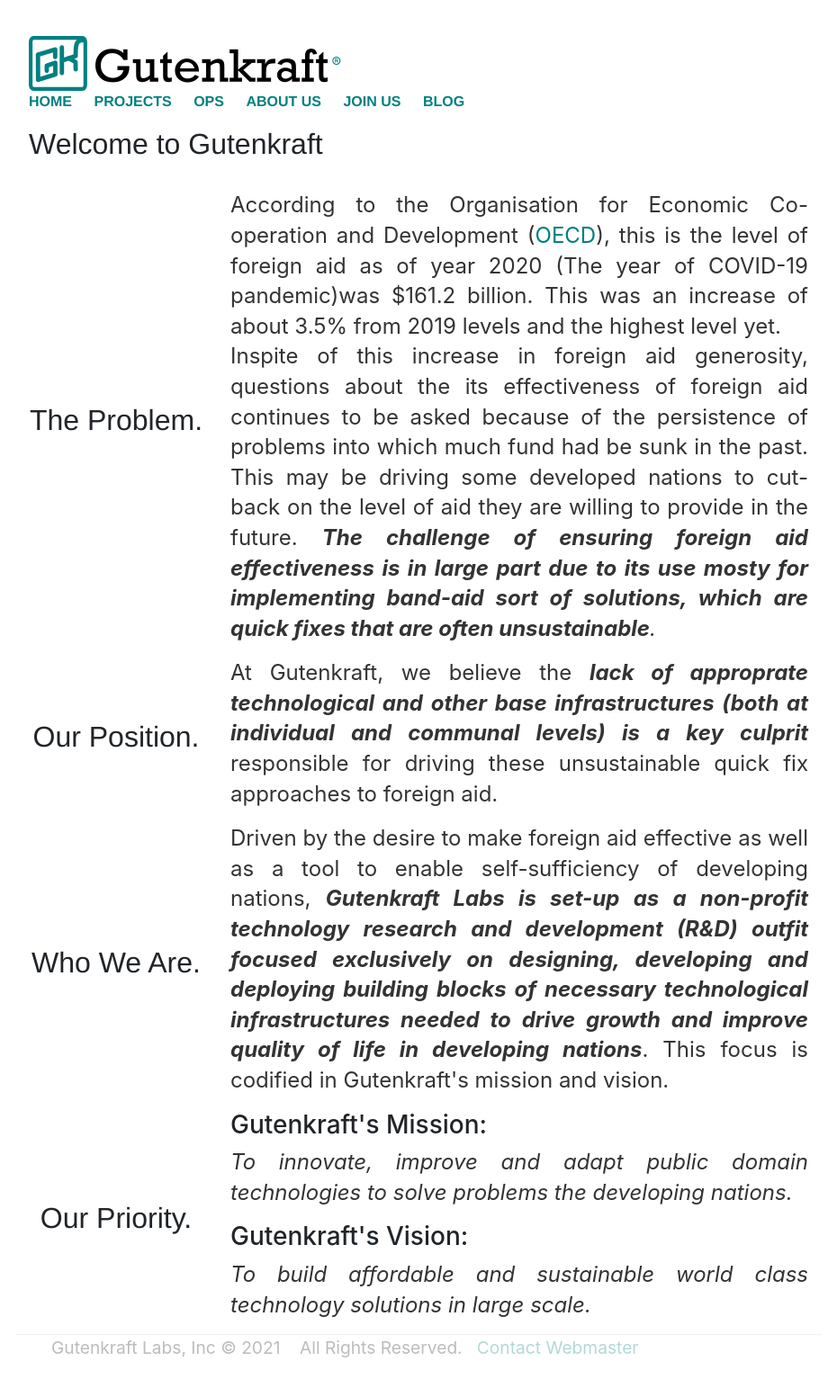
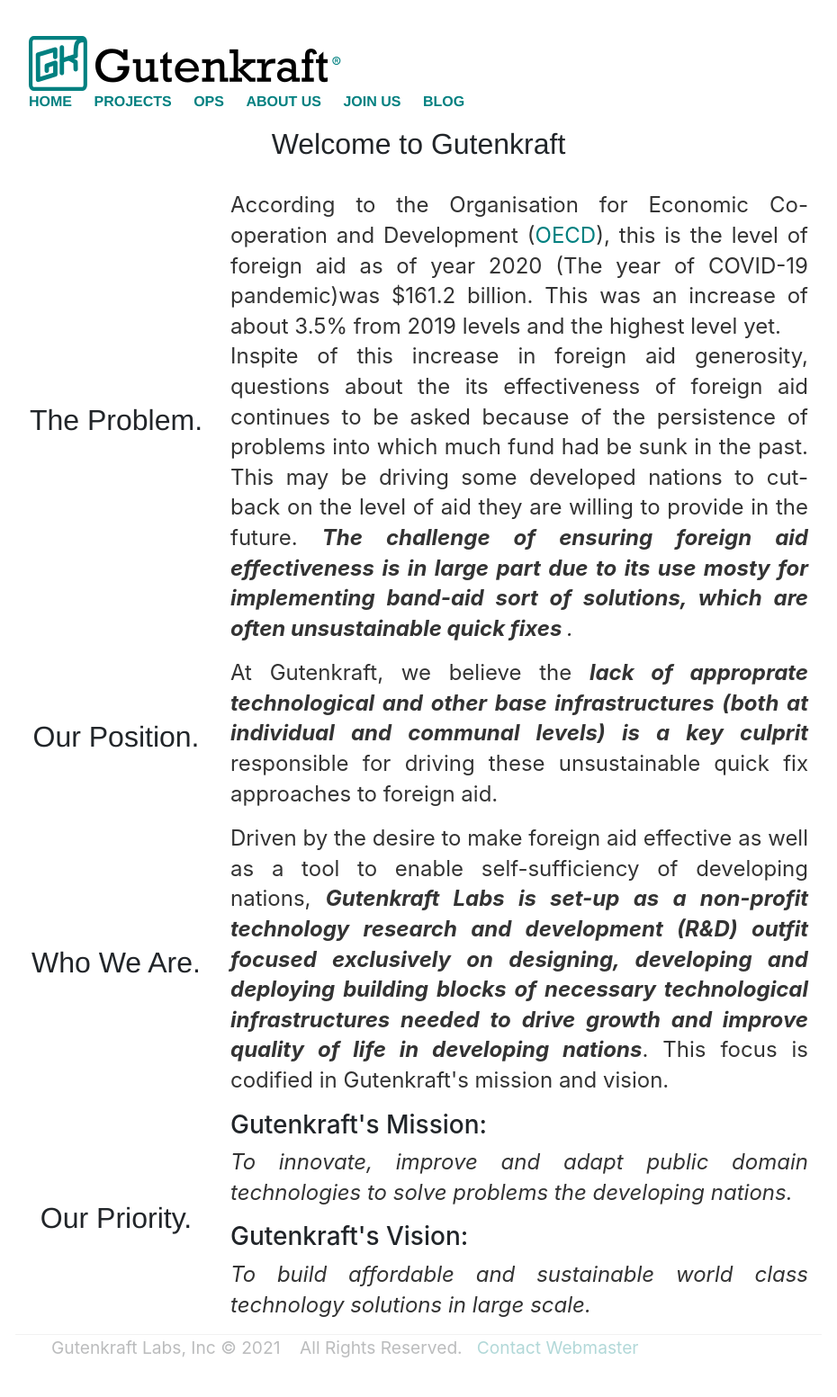
Before and after one commit to oferonmi/datafilik.github.io, a Jekyll site: the page built from index.html, in a window 1280 px wide. Shown: the whole page at 90% size, without its empty margins (175-1105 px from the left). Built offline with Jekyll 4.4.1, drawn with Linux system fonts in a browser that asks for light colours.

Commit message:
content update

```diff
--- a/index.html
+++ b/index.html
@@ -5,7 +5,7 @@ title: Gutenkraft - Innovate and adapt for growth
 <!-- <div class="blurb"> -->
 <div class="container">
 
-	<h1>Welcome to Gutenkraft</h1><br>
+	<h1 class="text-center">Welcome to Gutenkraft</h1><br>
 	<div class="row align-items-center row-cols-2">
 		<div class="col-3 text-center"><h1>The Problem.</h1></div>
 		<div class="col-9 text-start">
@@ -14,26 +14,10 @@ title: Gutenkraft - Innovate and adapt for growth
 				Inspite of this increase in foreign aid generosity, questions about the its effectiveness of foreign aid continues
 				to be asked because of the persistence of problems into which much fund had be sunk in the past. This may be driving
 				some developed nations to cut-back on the level of aid they are willing to provide in the future.
-				<em><b>The challenge of ensuring foreign aid effectiveness is in large part due to its use mosty for implementing band-aid sort of solutions, which are quick fixes that are often unsustainable</b>.</em>
+				<em><b>The challenge of ensuring foreign aid effectiveness is in large part due to its use mosty for implementing band-aid sort of solutions, which are often unsustainable quick fixes </b>.</em>
 			</p>
 		</div>
 	</div>
-
-
-	<!-- <div class="row align-items-center row-cols-1">
-		<div class="col-3 text-center">
-			<h1>The Problem.</h1>
-		</div>
-		<div class="col-9 text-start">
-			<p class="fs-2" align="justify">
-				Inspite of this increase in foreign aid generosity, questions about the its effectiveness of foreign aid continues
-				to be asked because of the persistence of problems into which much fund had be sunk in the past. This may be driving
-				some developed nations to cut-back on the level of aid they are willing to provide in the future.
-				<em><b>The challenge of ensuring foreign aid effectiveness is in large part due to its use mosty for implementing band-aid
-				sort of solutions, which are quick fixes that are often unsustainable</b>.</em>
-			</p>
-		</div>
-	</div> -->
 
 	<div class="row align-items-center row-cols-2">
 		<div class="col-3 text-center">
```
